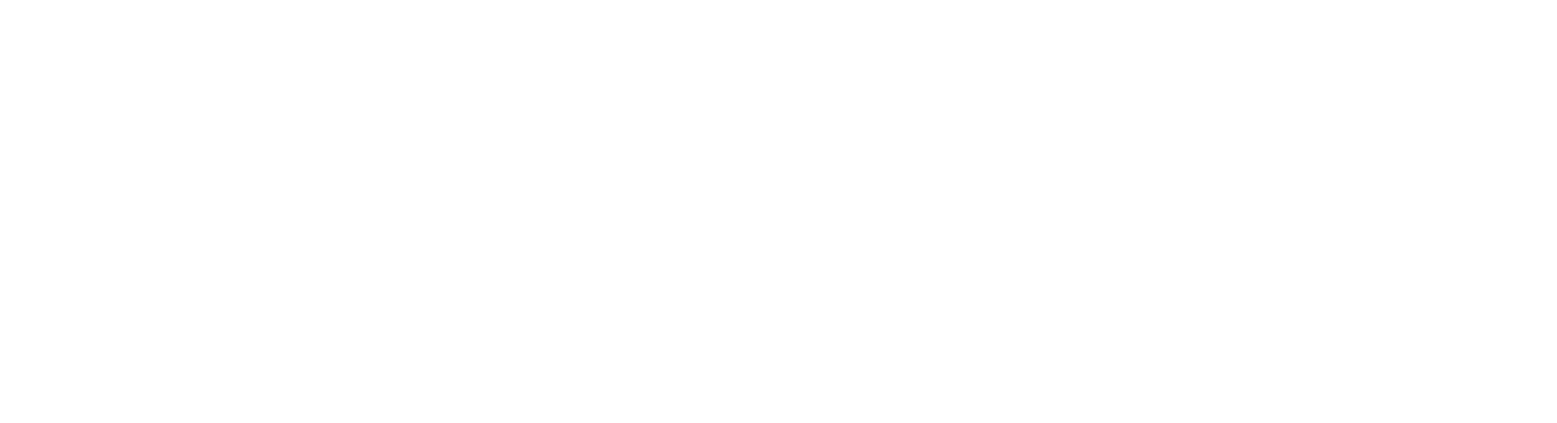
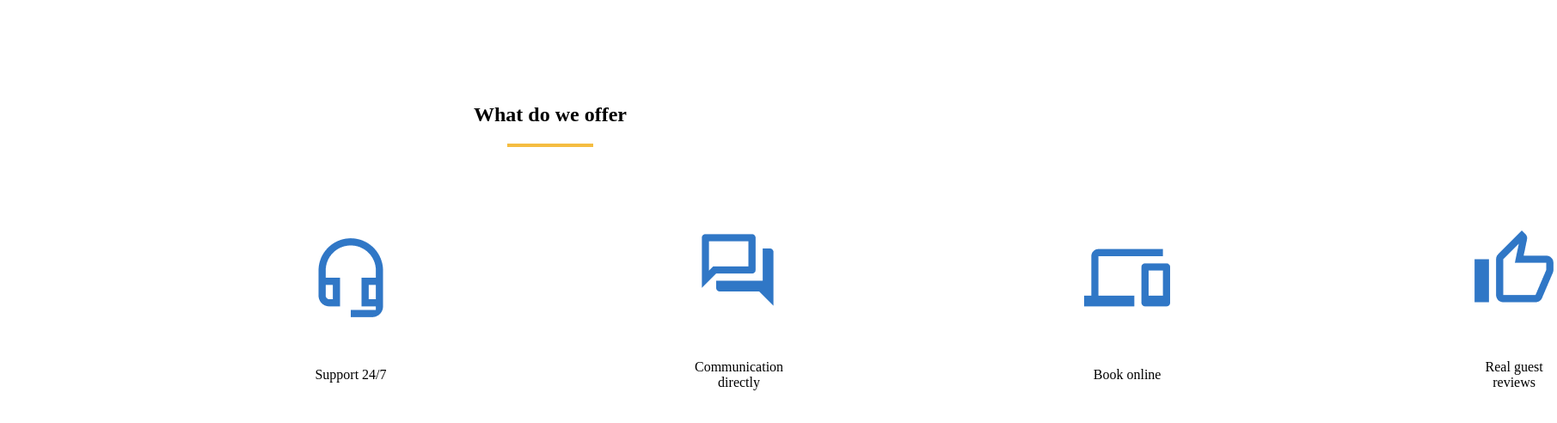
Before and after one commit to AndreyHes/if-html, a plain HTML site: page index.html in a window 1280 px wide. Shown: the whole page at 86% size, 1811 px wide, since content can reach past the window. Drawn offline with Linux system fonts and the light colour scheme.

Commit message:
Layout design created and CSS styles used

```diff
--- a/index.html
+++ b/index.html
@@ -1,10 +1,32 @@
 <!DOCTYPE html>
 <html lang="en">
-<head>
-    <meta charset="UTF-8">
+  <head>
+    <meta charset="UTF-8" />
     <title>Title</title>
-</head>
-<body>
-
-</body>
+    <link rel="stylesheet" href="style/style.css" />
+  </head>
+  <body>
+    <div class="block">
+      <h2>What do we offer</h2>
+      <hr>
+      <div class="vector-group">
+        <div class="container">
+          <img src="images/Vector.png" alt="headphone">
+          <span class="text-group">Support 24/7</span>
+        </div>
+        <div class="container">
+          <img src="images/Communication.png" alt="message">
+          <span class="text-group">Communication directly</span>
+        </div>
+        <div class="container">
+          <img src="images/booking.png" alt="book">
+          <span class="text-group">Book online</span>
+        </div>
+        <div class="container">
+          <img src="images/like.png" alt="like">
+          <span class="text-group">Real guest reviews</span>
+        </div>
+        </div>
+      </div>
+  </body>
 </html>
```
Also changed, not shown: images/Communication.png (renamed from html1/images/Communication.png), images/Vector.png (added), images/booking.png (added), images/like.png (added), style/style.css (renamed from html1/Style/style.css), 1 other file.
